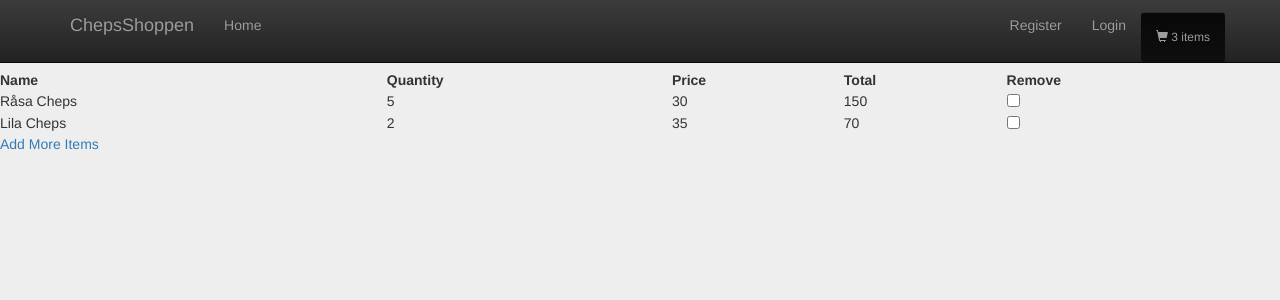
After one commit to Dolck/eitf05, a PHP site: page /cart.php in a window 1280 px wide. The commit adds this page. Shown: the top 300 px of the page. Run offline with PHP 8.4, Linux system fonts and the light colour scheme; some libraries are stand-ins or nearby versions.

Commit message:
added cart view

```diff
--- /dev/null
+++ b/webshop/cart.php
@@ -0,0 +1,48 @@
+<?php
+include 'header.php';
+?>
+
+<div id="content">
+<div class="cart-view">
+  <table width="100%" cellpadding="6" cellspacing="0"
+  <thread><tr><th>Name</th><th>Quantity</th><thName></th><th>Price</th><th>Total</th><th>Remove</th>
+  </tr></thread>
+  <tbody>
+    <?php
+    $cartProducts = array("0"=>"5", "1"=>"2");
+    if(isset($cartProducts)) //TODO check session variable
+    {
+      $total = 0; //set initial total value
+      $b = 0; //var for zebra stripe table
+      foreach ($cartProducts as $id => $qty)
+      {
+        //set variables to use in content below
+        if($id == 0)
+        {
+          $product_name = "Råsa Cheps";
+          $product_price = 30;
+        } else if($id == 1){
+          $product_name = "Lila Cheps";
+          $product_price = 35;
+        }
+        $product_qty = $qty;
+        $subtotal = ($product_price * $product_qty);
+
+        $bg_color = ($b++%2==1) ? 'odd' : 'even'; //class for zebra stripe
+        echo '<tr class="'.$bg_color.'">';
+        echo '<td>'.$product_name.'</td>';
+        echo '<td>'.$qty.'</td>';
+        echo '<td>'.$product_price.'</td>';
+        echo '<td>'.$subtotal.'</td>';
+        echo '<td><input type="checkbox" name="remove_code[]" value="'.$id.'" /></td>';
+        echo '</tr>';
+        $total = ($total + $subtotal); //add subtotal to total var
+      }
+    }
+    ?>
+    <tr><td colspan="5"><a href="index.php" class="button">Add More Items</a></td></tr>
+  </tbody>
+</table>
+</form>
+</div>
+</div>
--- a/webshop/header.php
+++ b/webshop/header.php
@@ -56,9 +56,9 @@
             	}
             ?>
             <li>
-              <button type="button" class="btn btn-default btn-sm btn-cart">
+              <a href="cart.php" <button type="button" class="btn btn-default btn-sm btn-cart">
                 <span class="glyphicon glyphicon-shopping-cart"></span> 3 items
-              </button>
+              </button></a>
             </li>
           </ul>
         </div><!--/.nav-collapse -->
```
